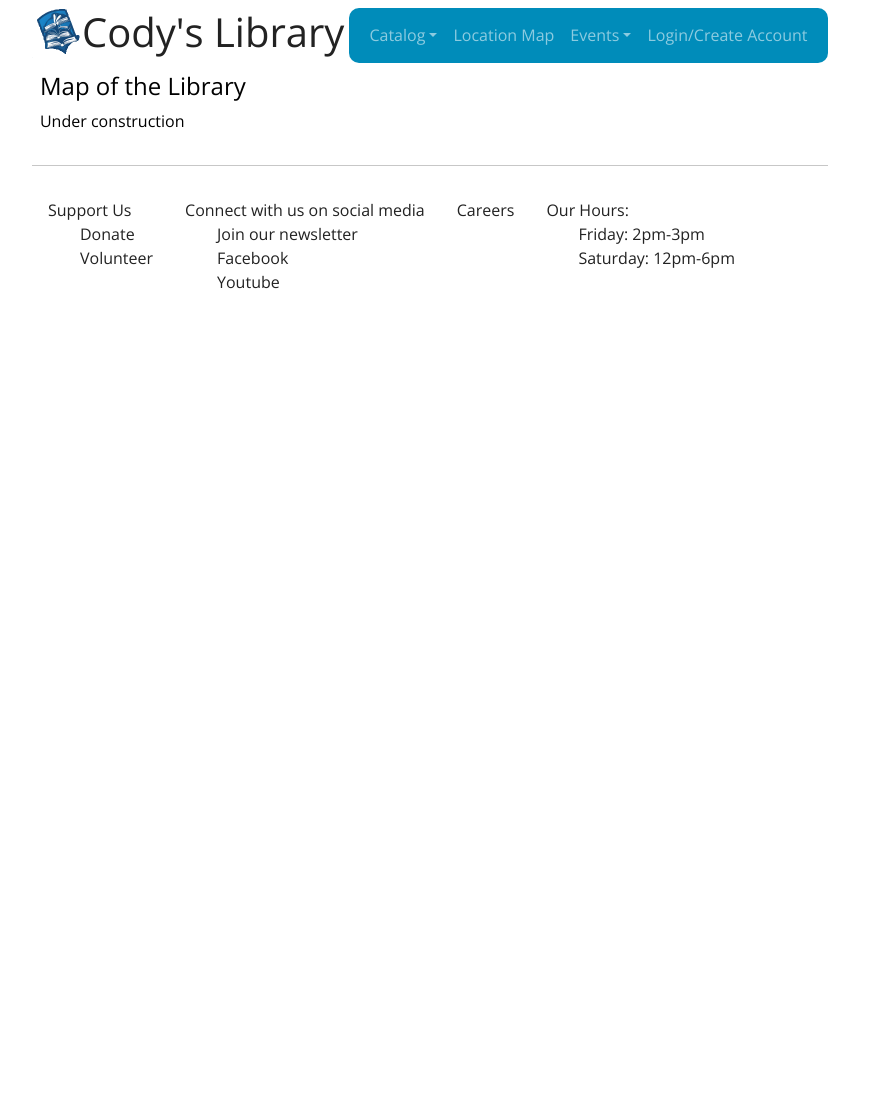
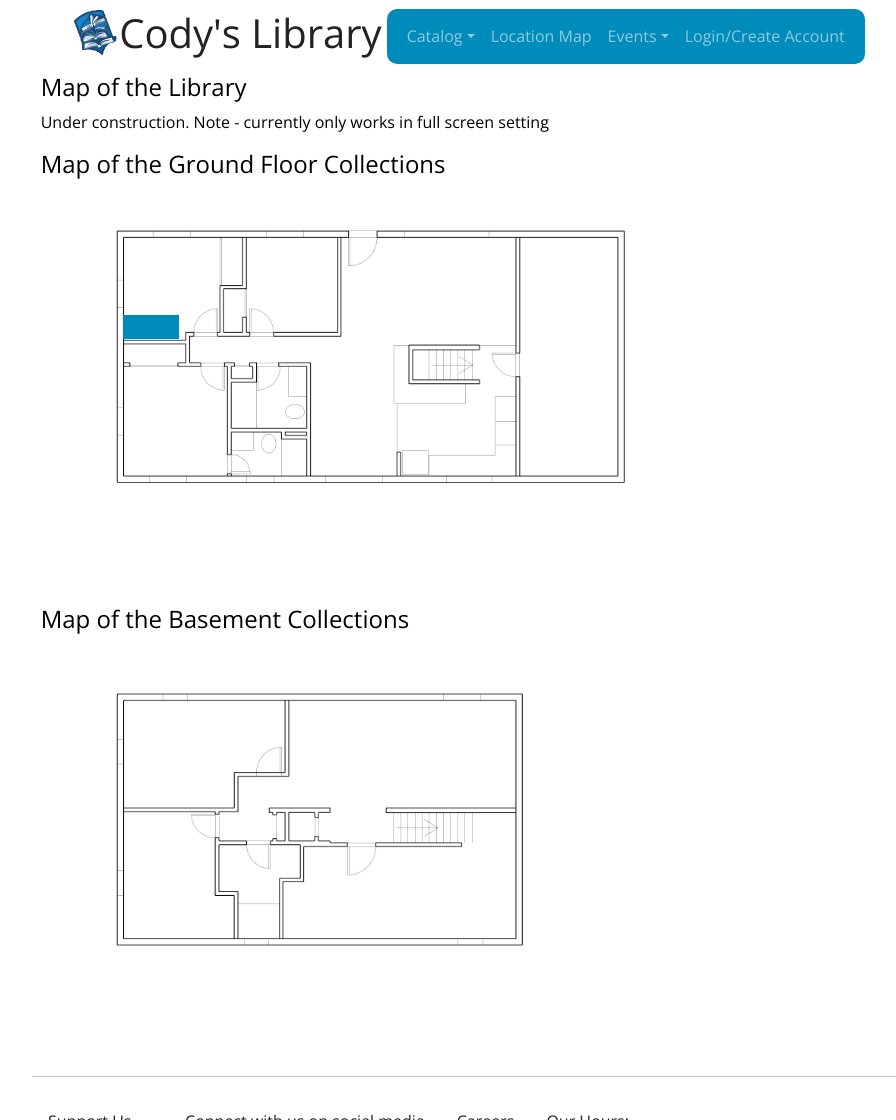
Before and after one commit to codysharma/CodyLibrary, a Django app: page /map in a window 1280 px wide. Shown: the whole page, without its empty margins (224-1120 px from the left). Run offline with Django 5.2, Linux system fonts and the light colour scheme; some libraries are stand-ins or nearby versions.

Commit message:
map set up started

```diff
--- a/library_app/templates/library_app/map.html
+++ b/library_app/templates/library_app/map.html
@@ -1,5 +1,18 @@
 {% extends 'library_app/base.html' %}
+{% load static %}
 {% block content %}
 <h4>Map of the Library</h4>
-<p>Under construction</p>
+<p>Under construction. Note - currently only works in full screen setting </p>
+<div id="map-content">
+    <div id="ground-floor">
+        <h4>Map of the Ground Floor Collections</h4>
+        <img src="{% static 'GroundFloor.png' %}" class="floorplans">
+        <a href="{% url 'catalog_ush' %}"><div id="ush" class="map-link">a</div></a>
+        <a href="{% url 'catalog_wh' %}"><div id="wh" class="map-link">a</div></a>
+    </div>
+    <div id="basement">
+        <h4>Map of the Basement Collections</h4>
+        <img src="{% static 'BasementFloor.png' %}" class="floorplans">
+    </div>
+</div>
 {% endblock %}
--- a/library_project/static/library_app/style.css
+++ b/library_project/static/library_app/style.css
@@ -319,3 +319,37 @@ ul {
 .active, .dot:hover {
 background-color: #717171;
 }
+/* Map viewpage */
+.floorplans{
+    width: 75%;
+}
+
+#ush {
+    background-color: #008cba;
+    color: #008cba;
+    width: 30px;
+    z-index: 3;
+    position: absolute;
+    top: 25.5%;
+    left: 10.5%;
+}
+
+#ush:hover {
+    background-color: lightcoral;
+    color: lightcoral;
+}
+
+#wh:hover {
+    background-color: lightcoral;
+    color: lightcoral;
+}
+
+#wh {
+    background-color: #008cba;
+    color: #008cba;
+    width: 30px;
+    z-index: 3;
+    position: absolute;
+    top: 25.5%;
+    left: 13.5%;
+}
```
